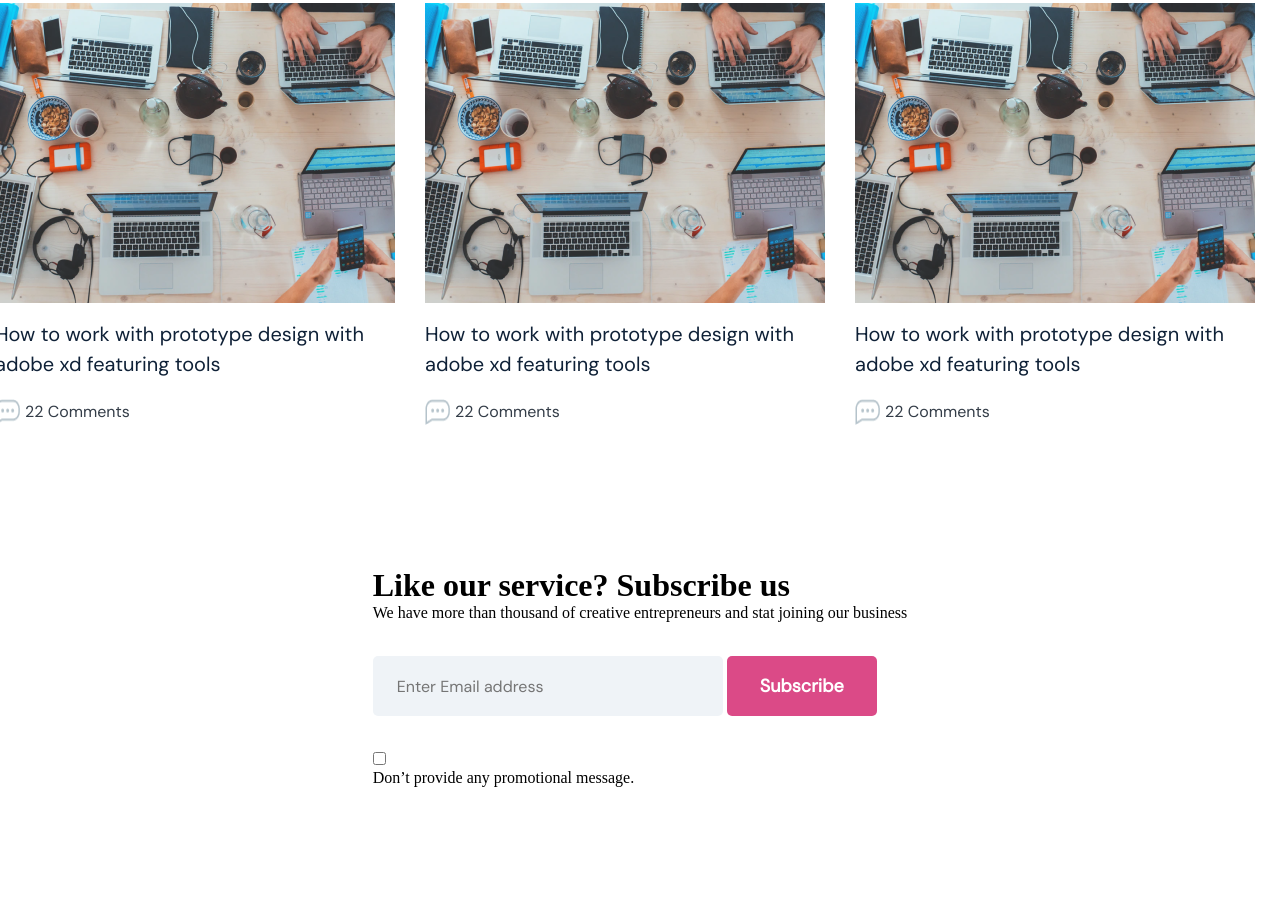
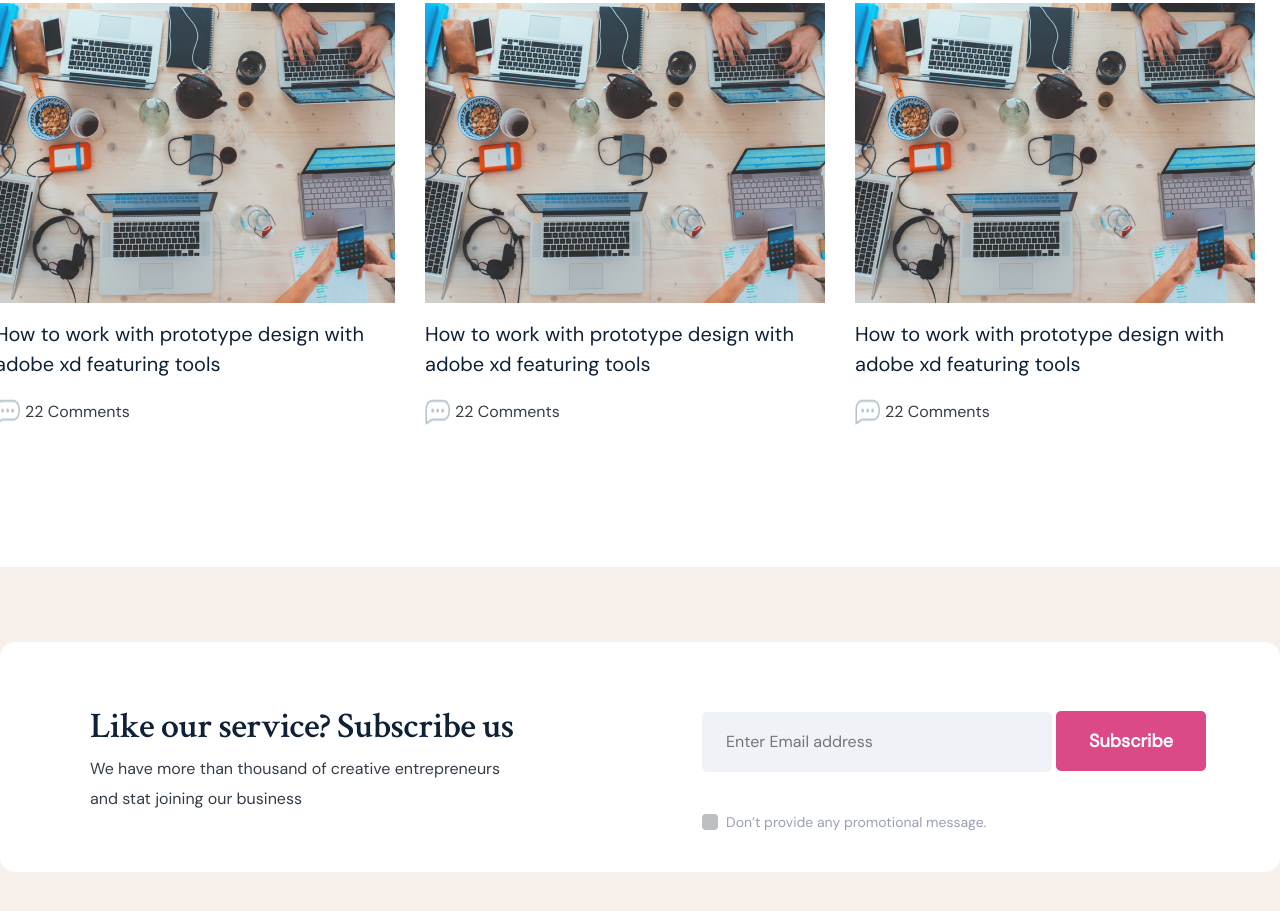
Before and after one commit to ChiefMahedi/JustCodeAssignment1, a plain HTML site: page index.html in a window 1280 px wide. Shown: the part 5255-6166 px from the top of the page. Before the commit the page ends 6042 px from the top, so only its background shows below. Drawn offline with Linux system fonts and the light colour scheme.

Commit message:
Add styles for subscribe section

```diff
--- a/style.css
+++ b/style.css
@@ -593,3 +593,73 @@ body {
   padding-left: 5px;
 }
 /*Blog section end*/
+
+/*Subscribe section*/
+.subscribe {
+  width: 100%;
+  height: 380px;
+  background-color: #f8f0ea;
+  display: flex;
+  justify-content: center;
+  align-items: center;
+  position: relative;
+}
+.subscribe-form {
+  background-color: white;
+  width: 1200px;
+  height: 230px;
+  display: flex;
+  align-items: center;
+  border-radius: 15px;
+  padding-left: 90px;
+}
+.subscribe-form-left .title {
+  color: #0f2137;
+  font-family: Crimson Text;
+  font-size: 36px;
+  font-style: bold;
+  font-weight: 700;
+  line-height: 55px; /* 152.778% */
+  letter-spacing: -0.5px;
+  width: 452px;
+}
+.subscribe-form-left .desc {
+  color: #343d48;
+  font-family: DM Sans;
+  font-size: 16px;
+  font-style: normal;
+  font-weight: 400;
+  line-height: 30px; /* 187.5% */
+  width: 421px;
+}
+.subscribe-form-right {
+  padding-left: 160px;
+}
+.subscribe-form-right .check {
+  width: 16px;
+  height: 16px;
+  border-radius: 4px;
+  background: #bcbfc1;
+  -webkit-appearance: none;
+  -moz-appearance: none;
+  appearance: none;
+  cursor: pointer;
+}
+.no-promo p{
+  color: #9095AD;
+  font-family: DM Sans;
+  font-size: 14px;
+  font-style: normal;
+  font-weight: 400;
+  line-height: 30px; /* 214.286% */
+  opacity: 0.9;
+  padding-left: 8px;
+}
+.no-promo{
+  display: flex;
+  align-items: center;
+}
+.cactus{
+  position: relative;
+  left: -1110;
+}
```
